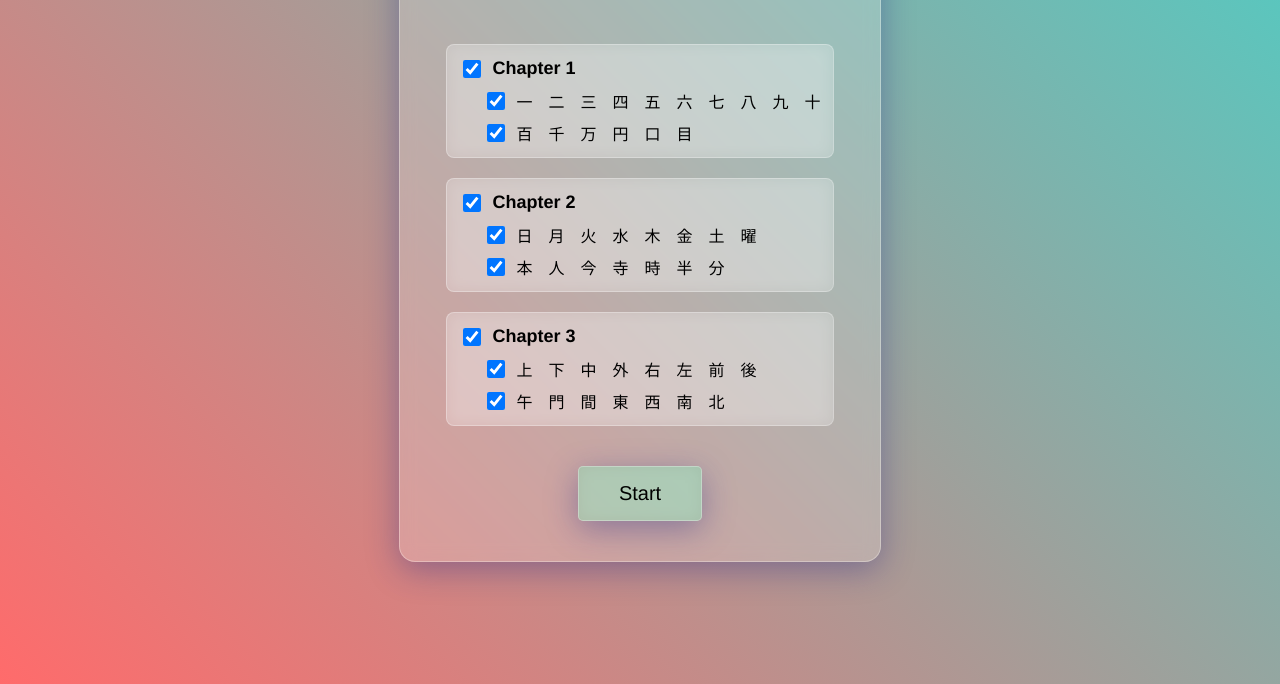
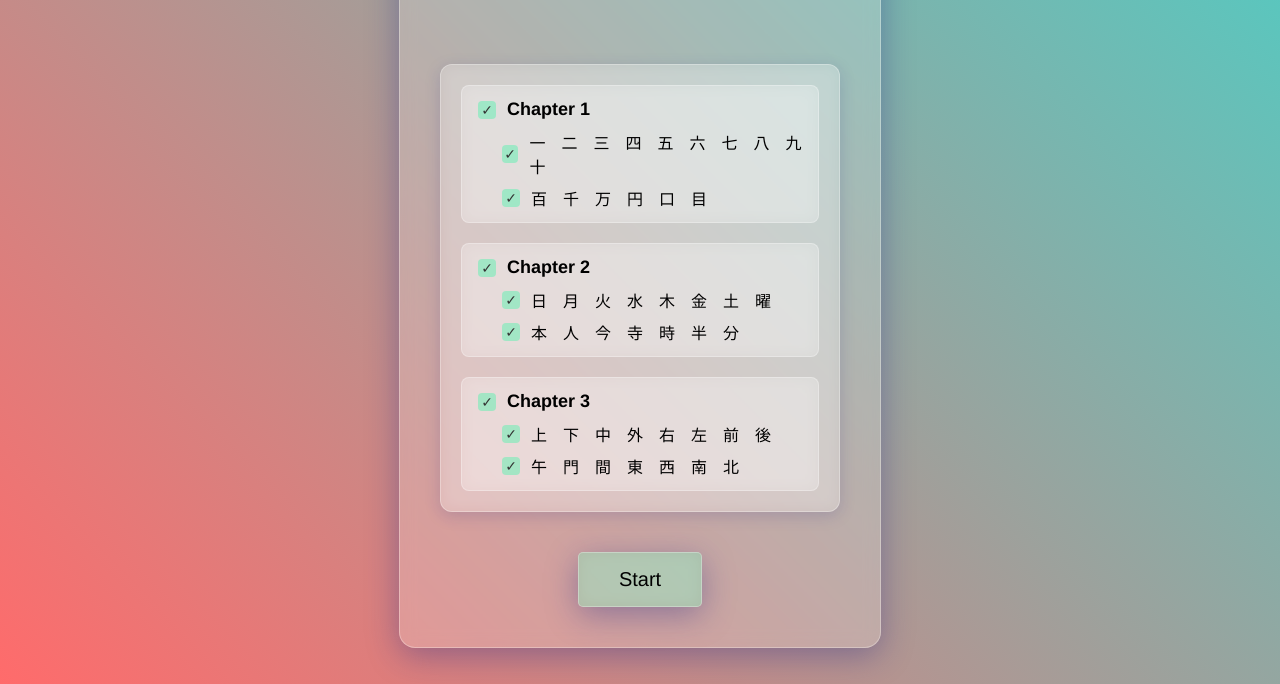
Before and after one commit to rkvmar/Kanji, a plain HTML site: page index.html in a window 1280 px wide. Shown: the part 156-840 px from the top of the page. Drawn offline with Linux system fonts and the light colour scheme.

Commit message:
added smooth transitions

```diff
--- a/index.html
+++ b/index.html
@@ -9,6 +9,7 @@
 <body>
     <div id="start-screen">
         <h1>Kanji Training</h1>
+        <div id="chapter-select-wrapper">
             <div id="chapter-select">
                 <div class="chapter-group">
                     <label class="chapter-label"><input type="checkbox" value="1" checked> Chapter 1</label>
@@ -29,6 +30,7 @@
                     <div class="subchapter-group">
                         <label><input type="checkbox" value="3-1" checked>上　下　中　外　右　左　前　後</label>
                         <label><input type="checkbox" value="3-2" checked>午　門　間　東　西　南　北</label>
+                    </div>
                 </div>
             </div>
         </div>
--- a/style.css
+++ b/style.css
@@ -21,6 +21,7 @@ body {
     -webkit-backdrop-filter: blur(8px);
     border: 1px solid rgba(255, 255, 255, 0.3);
     box-shadow: 0 8px 32px 0 rgba(31, 38, 135, 0.37);
+    transition: background-color 0.1s;
 }
 #kanji {
     font-size: 50px;
@@ -153,11 +154,42 @@ body {
     background: rgba(94, 242, 178, 0.5);
 }
 
+#chapter-select-wrapper {
+    max-height: 60vh;
+    overflow-y: auto;
+    padding: 20px;
+    margin: 20px 0;
+    background: rgba(255, 255, 255, 0.2);
+    backdrop-filter: blur(8px);
+    -webkit-backdrop-filter: blur(8px);
+    border: 1px solid rgba(255, 255, 255, 0.3);
+    border-radius: 12px;
+    box-shadow: 0 4px 16px 0 rgba(31, 38, 135, 0.17);
+}
+
 #chapter-select {
     display: flex;
     flex-direction: column;
     gap: 20px;
-    margin-bottom: 20px;
+}
+
+/* Add custom scrollbar styling */
+#chapter-select-wrapper::-webkit-scrollbar {
+    width: 8px;
+}
+
+#chapter-select-wrapper::-webkit-scrollbar-track {
+    background: rgba(255, 255, 255, 0.1);
+    border-radius: 4px;
+}
+
+#chapter-select-wrapper::-webkit-scrollbar-thumb {
+    background: rgba(255, 255, 255, 0.3);
+    border-radius: 4px;
+}
+
+#chapter-select-wrapper::-webkit-scrollbar-thumb:hover {
+    background: rgba(255, 255, 255, 0.4);
 }
 
 .chapter-group {
@@ -197,4 +229,39 @@ body {
 #chapter-select input[type="checkbox"] {
     width: 18px;
     height: 18px;
+    cursor: pointer;
+    appearance: none;
+    -webkit-appearance: none;
+    background: rgba(255, 255, 255, 0.3);
+    border: none;
+    border-radius: 4px;
+    position: relative;
+    transition: all 0.3s ease;
 }
+
+#chapter-select input[type="checkbox"]:checked {
+    background: rgba(94, 242, 178, 0.5);
+}
+
+#chapter-select input[type="checkbox"]:hover {
+    background: rgba(255, 255, 255, 0.4);
+}
+
+#chapter-select input[type="checkbox"]:checked:hover {
+    background: rgba(94, 242, 178, 0.6);
+}
+
+#chapter-select input[type="checkbox"]::after {
+    content: '✓';
+    position: absolute;
+    top: 50%;
+    left: 50%;
+    transform: translate(-50%, -50%) scale(0);
+    color: #333;
+    font-size: 14px;
+    transition: transform 0.2s ease;
+}
+
+#chapter-select input[type="checkbox"]:checked::after {
+    transform: translate(-50%, -50%) scale(1);
+}
```
Lines whose indentation alone changed are shown as unchanged.
